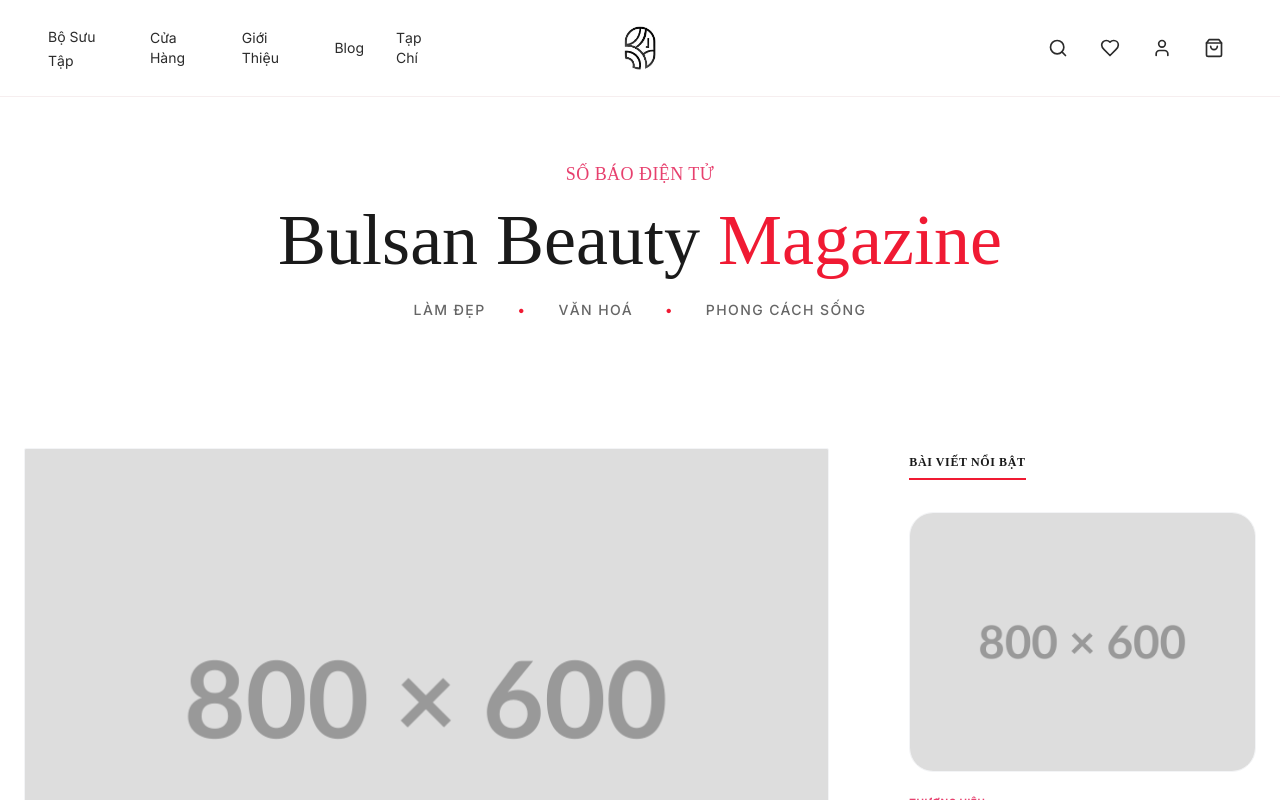
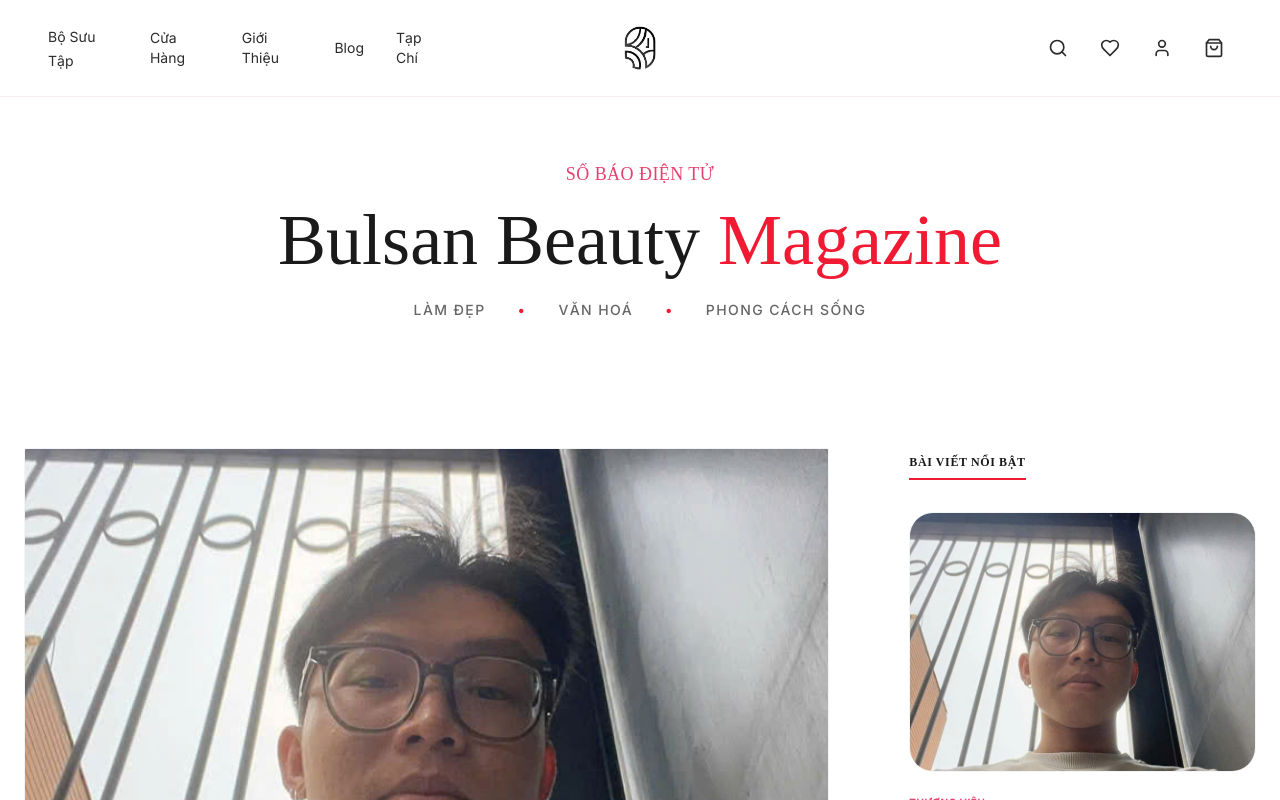
Before and after one commit to hellost3108/beauty-web-1, a Next.js app: page /magazine in a window 1280 px wide. Shown: the top 800 px of the page. Built offline with nearby package versions, Linux system fonts and the light colour scheme.

Commit message:
Add placeholder image for Magazine brand spotlight posts

```diff
--- a/src/data/magazineData.ts
+++ b/src/data/magazineData.ts
@@ -8,7 +8,7 @@
         role: "Ban Biên Tập",
         date: "10 Tháng 8, 2026",
         category: "Thương Hiệu",
-        image: "/assets/placeholder-800x600.png",
+        image: "/assets/magazine-placeholder.jpg",
         readTime: "3 phút đọc",
         content: `
             <p class="drop-cap">Trong hành trình tìm kiếm những thương hiệu làm đẹp chất lượng từ Hàn Quốc để mang đến cho khách hàng, BNBG là một trong những cái tên Bulsan Beauty đã chọn lựa và giới thiệu tới cộng đồng.</p>
@@ -29,7 +29,7 @@
         role: "Ban Biên Tập",
         date: "08 Tháng 8, 2026",
         category: "Thương Hiệu",
-        image: "/assets/placeholder-800x600.png",
+        image: "/assets/magazine-placeholder.jpg",
         readTime: "3 phút đọc",
         content: `
             <p>Wonjin là một thương hiệu quen thuộc với những ai theo dõi xu hướng skincare Hàn Quốc, gắn liền với triết lý chăm sóc da bài bản, chú trọng từng bước trong quy trình dưỡng da.</p>
@@ -50,7 +50,7 @@
         role: "Ban Biên Tập",
         date: "05 Tháng 8, 2026",
         category: "Thương Hiệu",
-        image: "/assets/placeholder-800x600.png",
+        image: "/assets/magazine-placeholder.jpg",
         readTime: "3 phút đọc",
         content: `
             <p>TIAM là một trong những thương hiệu K-beauty được nhắc đến nhiều trong những năm gần đây, đặc biệt gắn liền với các sản phẩm chăm sóc da tập trung vào việc làm sáng và đều màu da.</p>
@@ -71,7 +71,7 @@
         role: "Ban Biên Tập",
         date: "01 Tháng 8, 2026",
         category: "Thương Hiệu",
-        image: "/assets/placeholder-800x600.png",
+        image: "/assets/magazine-placeholder.jpg",
         readTime: "3 phút đọc",
         content: `
             <p>Angel Liquid là cái tên được nhiều tín đồ làm đẹp Hàn Quốc nhắc đến khi nói về hành trình theo đuổi làn da căng bóng, mịn màng theo phong cách "glass skin".</p>
```
Also changed, not shown: public/assets/magazine-placeholder.jpg (added).
